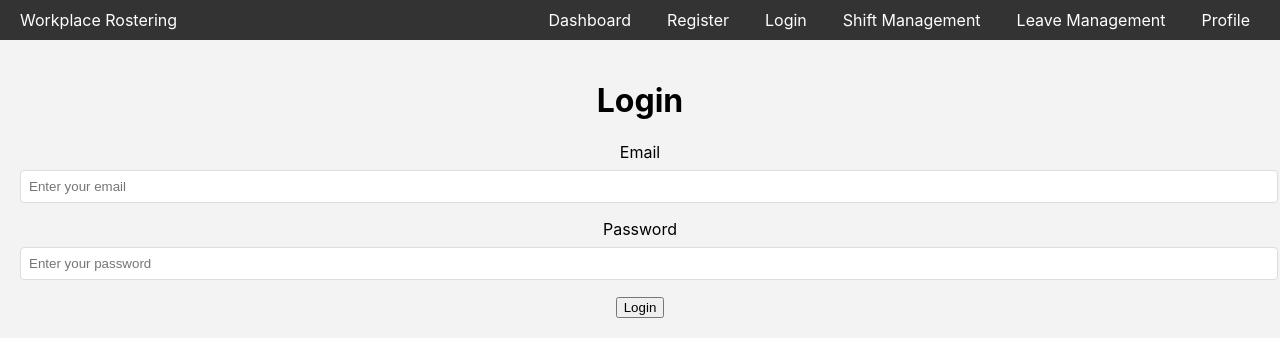
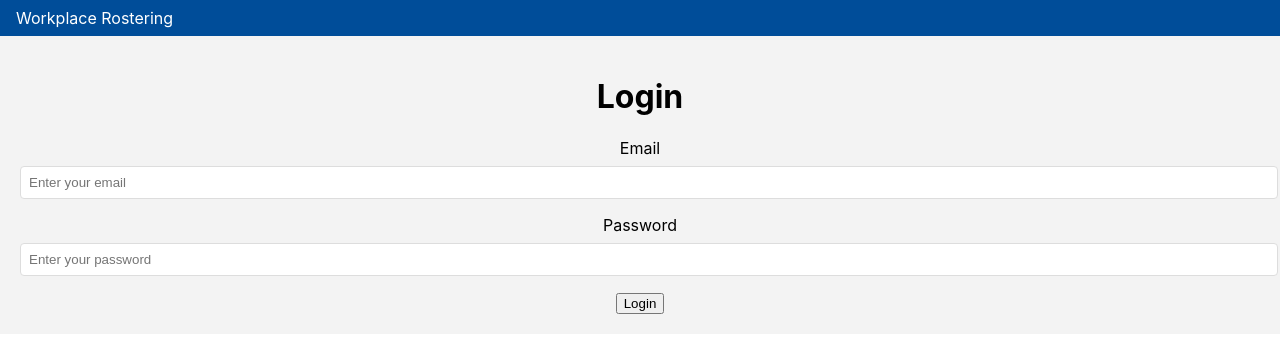
Before and after one commit to Shanzie/work-rostering, a React (Create React App) app: page /login in a window 1280 px wide. Shown: the top 356 px of the page. Built offline with nearby package versions, Linux system fonts and the light colour scheme.

Commit message:
navbar logged in changes

```diff
--- a/src/App.js
+++ b/src/App.js
@@ -1,8 +1,5 @@
-import React from 'react';
+import React, { useState } from 'react';
 import { BrowserRouter as Router, Route, Routes } from 'react-router-dom';
-import './App.css';
-
-// Import your components here
 import Navbar from './components/Navbar';
 import Dashboard from './components/Dashboard';
 import Register from './components/Register';
@@ -10,20 +7,32 @@
 import ShiftManagement from './components/ShiftManagement';
 import LeaveManagement from './components/LeaveManagement';
 import Profile from './components/Profile';
+import './App.css';
 
 function App() {
+  const [isLoggedIn, setIsLoggedIn] = useState(false);
+
+  // Define a function to update the login state
+  const handleLogin = (status) => {
+    setIsLoggedIn(status);
+  };
+
   return (
     <Router>
       <div className="App">
-        <Navbar />
+        <Navbar isLoggedIn={isLoggedIn} />
+
         <Routes>
           <Route path="/" element={<Dashboard />} />
           <Route path="/register" element={<Register />} />
-          <Route path="/login" element={<Login />} />
-          <Route path="/shifts" element={<ShiftManagement />} />
-          <Route path="/leave" element={<LeaveManagement />} />
-          <Route path="/profile" element={<Profile />} />
-          {/* Add other routes here */}
+          <Route path="/login" element={<Login onLogin={handleLogin} />} />
+          {isLoggedIn && (
+            <>
+              <Route path="/shifts" element={<ShiftManagement />} />
+              <Route path="/leave" element={<LeaveManagement />} />
+              <Route path="/profile" element={<Profile />} />
+            </>
+          )}
         </Routes>
       </div>
     </Router>
--- a/src/components/Navbar.js
+++ b/src/components/Navbar.js
@@ -1,20 +1,22 @@
 import React from 'react';
-import { Link } from 'react-router-dom';
-import './Navbar.css'; // Make sure to create a corresponding CSS file
+// ... other imports
 
-function Navbar() {
+function Navbar({ isLoggedIn }) {
   return (
     <nav className="navbar">
+      {/* Always visible content */}
       <div className="navbar-logo">Workplace Rostering</div>
+
+      {/* Conditional content based on login status */}
+      {isLoggedIn && (
         <div className="navbar-links">
           <Link to="/">Dashboard</Link>
-        <Link to="/register">Register</Link>
-        <Link to="/login">Login</Link>
           <Link to="/shifts">Shift Management</Link>
           <Link to="/leave">Leave Management</Link>
           <Link to="/profile">Profile</Link>
           {/* Add other links as needed */}
         </div>
+      )}
     </nav>
   );
 }
```
Also changed, not shown: server.js (+5 -4 lines). Lines whose indentation alone changed are shown as unchanged.
